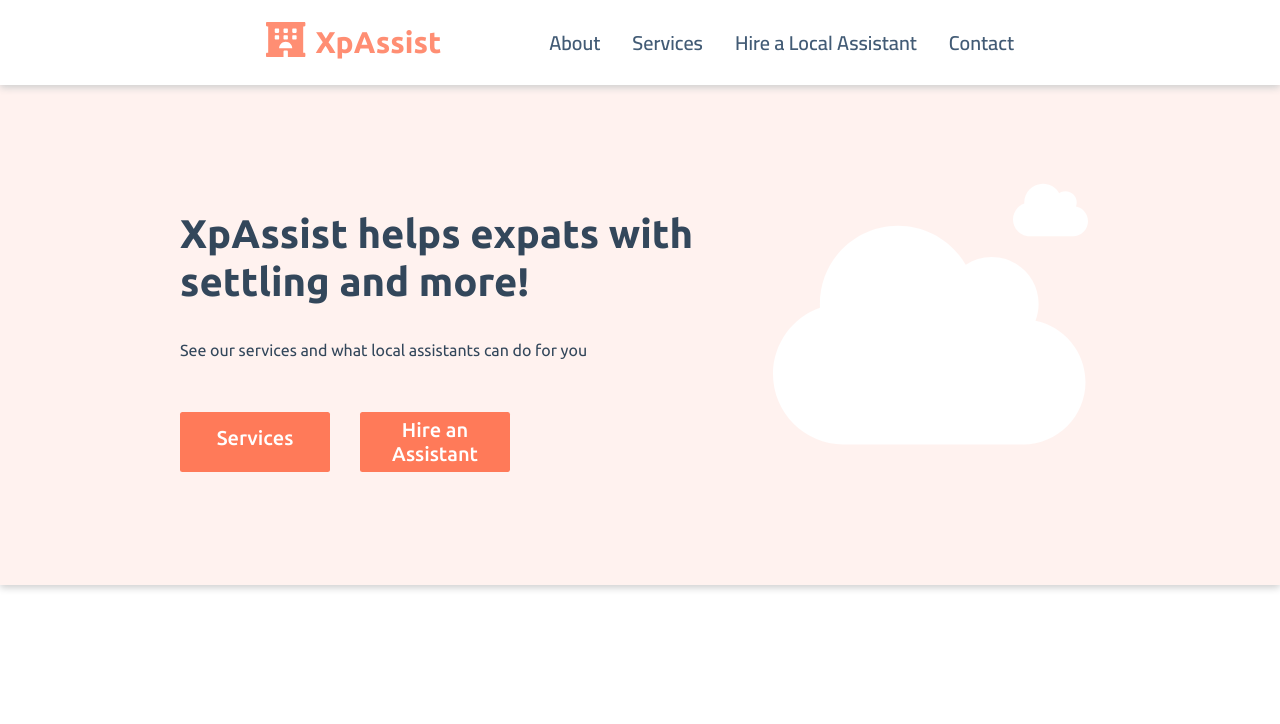
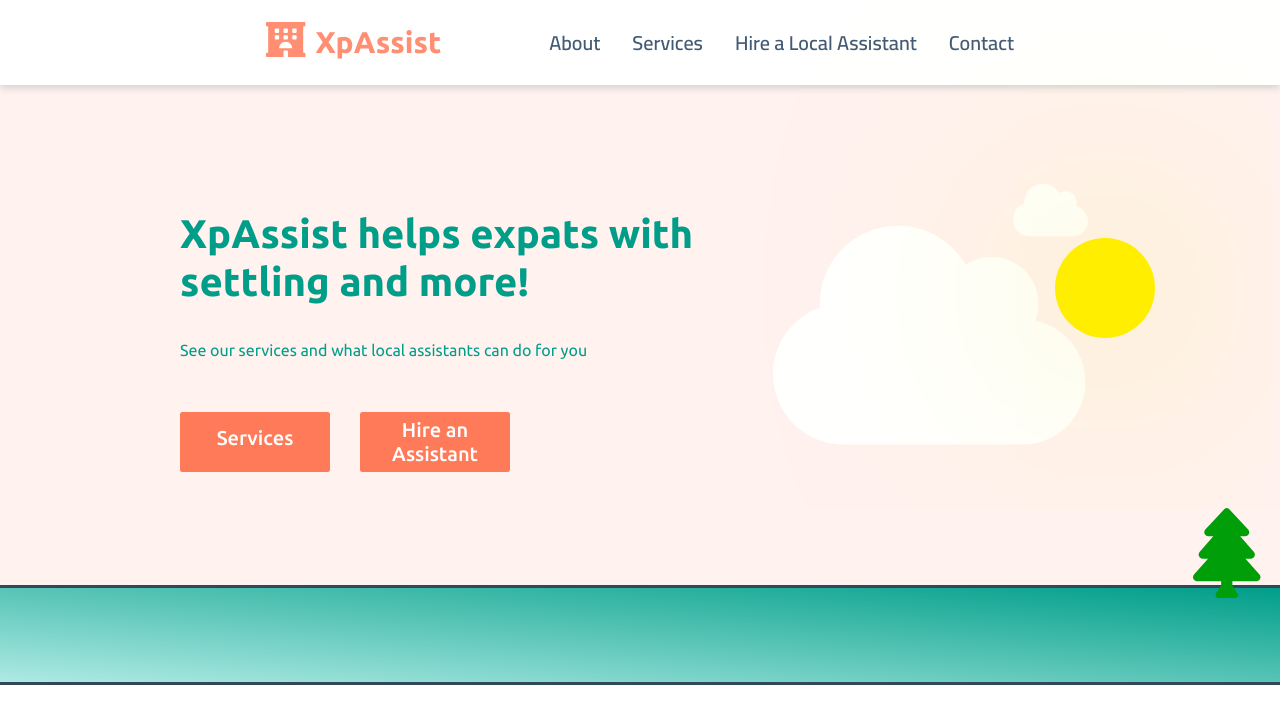
Before and after one commit to mehmeteyupoglu/xpassist, a React (Create React App) app in the folder xpassist/: page / in a window 1280 px wide. Shown: the top 724 px of the page. Built offline with nearby package versions, Linux system fonts and the light colour scheme.

Commit message:
Design body

```diff
--- a/xpassist/src/components/Body/Body.css
+++ b/xpassist/src/components/Body/Body.css
@@ -3,7 +3,7 @@
     background-color: #fff2ef;
     box-shadow: 0px 3px 7px rgb(209, 209, 209);
     font-family: Ubuntu;
-    color: #33475b
+    color: #009e89
 }
 
 .container {
@@ -41,16 +41,22 @@
     color: #fff;
     background-color: #f57d5e;
     transform: scale(1.009);
+    box-shadow: 0px 3px 7px rgb(209, 209, 209);
 }
 
+.button:active, .button:focus {
+    background-color:#e07a61;
+    border: none;
+}
 
 .clouds {
     position: relative;
     margin-right: -80px;
+    color: white;
 }
 
 #icon {
-    color: white;
+
     font-size: 250px;
 }
 
@@ -58,6 +64,33 @@
     position: absolute;
     top: -30px;
     left: 240px;
-    color: white;
     font-size: 60px;
 }
+
+.transition {
+    position: relative;
+    height: 100px;
+    background-image: linear-gradient(to top right, #aeeae3 , #009e89);
+    background-color: #aeeae3;
+    border-top:  3px solid #33475b;
+    border-bottom:  3px solid #33475b;
+}
+
+.tree-icon {
+    position: absolute;
+    right: 20px;
+    top: -80px;
+    color: #009e08;
+    font-size: 90px;
+}
+
+.sun {
+    position: absolute;
+    right: 125px;
+    top: -350px;
+    height: 100px;
+    width: 100px;
+    background-color: rgb(255, 238, 0);
+    border-radius: 50%;
+    box-shadow: 0px 3px 700px 15px rgb(245, 236, 118);
+}
--- a/xpassist/src/components/Body/Body.js
+++ b/xpassist/src/components/Body/Body.js
@@ -1,11 +1,12 @@
 import React from 'react';
 import { Container, Row, Col, Button } from "reactstrap"
 import { FontAwesomeIcon } from '@fortawesome/react-fontawesome'
-import { faCloud } from '@fortawesome/free-solid-svg-icons'
+import { faCloud, faTree, faKiwiBird } from '@fortawesome/free-solid-svg-icons'
 import "./Body.css"
 
 const Body = () => {
     return (
+        <>
             <div className="body">
                 <Container className="container">
                     <Row>
@@ -24,6 +25,11 @@ const Body = () => {
                     </Row>
                 </Container>
             </div>
+            <div className="transition">
+                <FontAwesomeIcon icon={faTree} className="tree-icon" />
+                <div className="sun"></div>
+            </div>
+        </>
     );
 }
 
```
Lines whose indentation alone changed are shown as unchanged.
